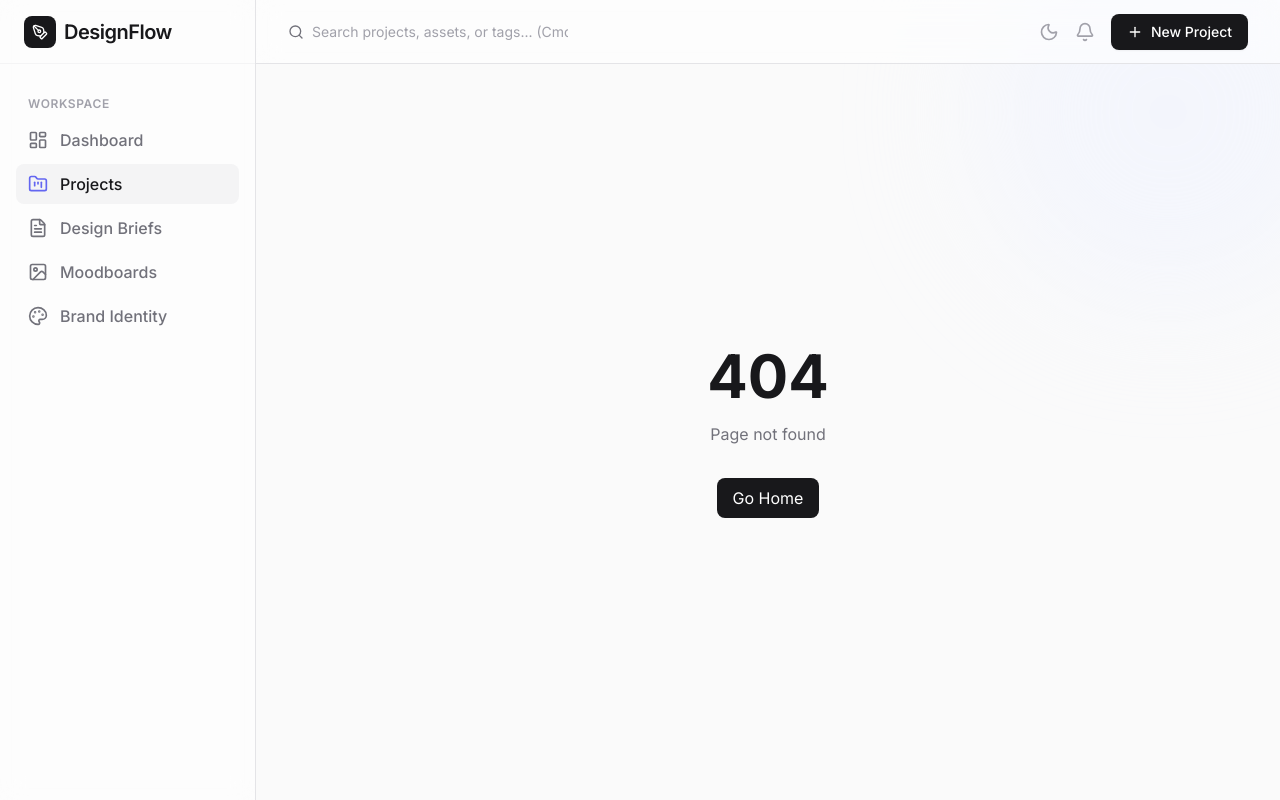
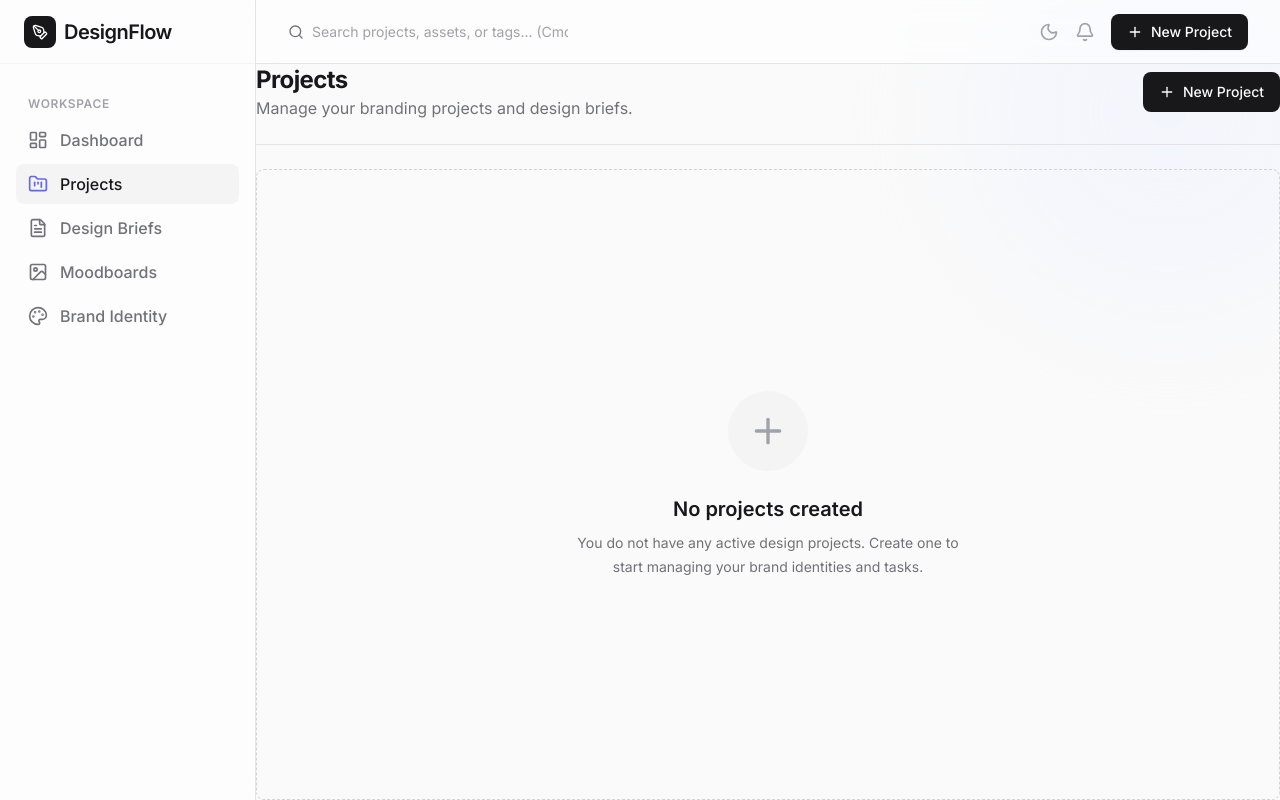
Before and after one commit to Mariyamalikho/Design-Flow-, a React (Vite) app: page /projects in a window 1280 px wide. Before the commit this address had no page. Built offline with nearby package versions, Linux system fonts and the light colour scheme; a web font is replaced by a local one.

Commit message:
feat: setup /projects route and empty state shell

```diff
--- a/src/App.tsx
+++ b/src/App.tsx
@@ -2,6 +2,7 @@ import { BrowserRouter, Routes, Route } from "react-router-dom";
 import { AppLayout } from "@/layouts/AppLayout";
 import Dashboard from "@/pages/Dashboard";
 import NotFound from "@/pages/NotFound";
+import Projects from "@/pages/Projects";
 import { ErrorBoundary } from "@/components/ErrorBoundary";
 
 function App() {
@@ -10,7 +11,7 @@ function App() {
       <Routes>
         <Route path="/" element={<ErrorBoundary><AppLayout /></ErrorBoundary>}>
           <Route index element={<Dashboard />} />
-          <Route path="*" element={<NotFound />} />
+          <Route path="projects" element={<Projects />} />`n          <Route path="*" element={<NotFound />} />
         </Route>
       </Routes>
     </BrowserRouter>
--- /dev/null
+++ b/src/pages/Projects.tsx
@@ -0,0 +1,38 @@
+import { Plus } from "lucide-react";
+import { Button } from "@/components/ui/Button";
+
+export default function Projects() {
+  return (
+    <div className="flex flex-col h-full">
+      <div className="flex items-center justify-between pb-6 border-b border-zinc-200 dark:border-zinc-800">
+        <div>
+          <h1 className="text-2xl font-bold tracking-tight">Projects</h1>
+          <p className="text-zinc-500 dark:text-zinc-400">Manage your branding projects and design briefs.</p>
+        </div>
+        <Button className="hidden md:flex">
+          <Plus className="mr-2 h-4 w-4" /> New Project
+        </Button>
+      </div>
+
+      <div className="flex flex-1 items-center justify-center rounded-lg border border-dashed border-zinc-300 dark:border-zinc-800 mt-6">
+        <div className="flex flex-col items-center text-center p-8">
+          <div className="flex h-20 w-20 items-center justify-center rounded-full bg-zinc-100 dark:bg-zinc-900">
+            <Plus className="h-10 w-10 text-zinc-400" />
+          </div>
+          <h2 className="mt-6 text-xl font-semibold">No projects created</h2>
+          <p className="mt-2 text-center text-sm font-normal leading-6 text-zinc-500 max-w-sm">
+            You do not have any active design projects. Create one to start managing your brand identities and tasks.
+          </p>
+          <Button className="mt-6 md:hidden">
+            <Plus className="mr-2 h-4 w-4" /> New Project
+          </Button>
+        </div>
+      </div>
+
+      {/* Floating Action Button for Mobile */}
+      <Button className="md:hidden fixed bottom-6 right-6 h-14 w-14 rounded-full shadow-lg" size="icon">
+        <Plus className="h-6 w-6" />
+      </Button>
+    </div>
+  );
+}
```
